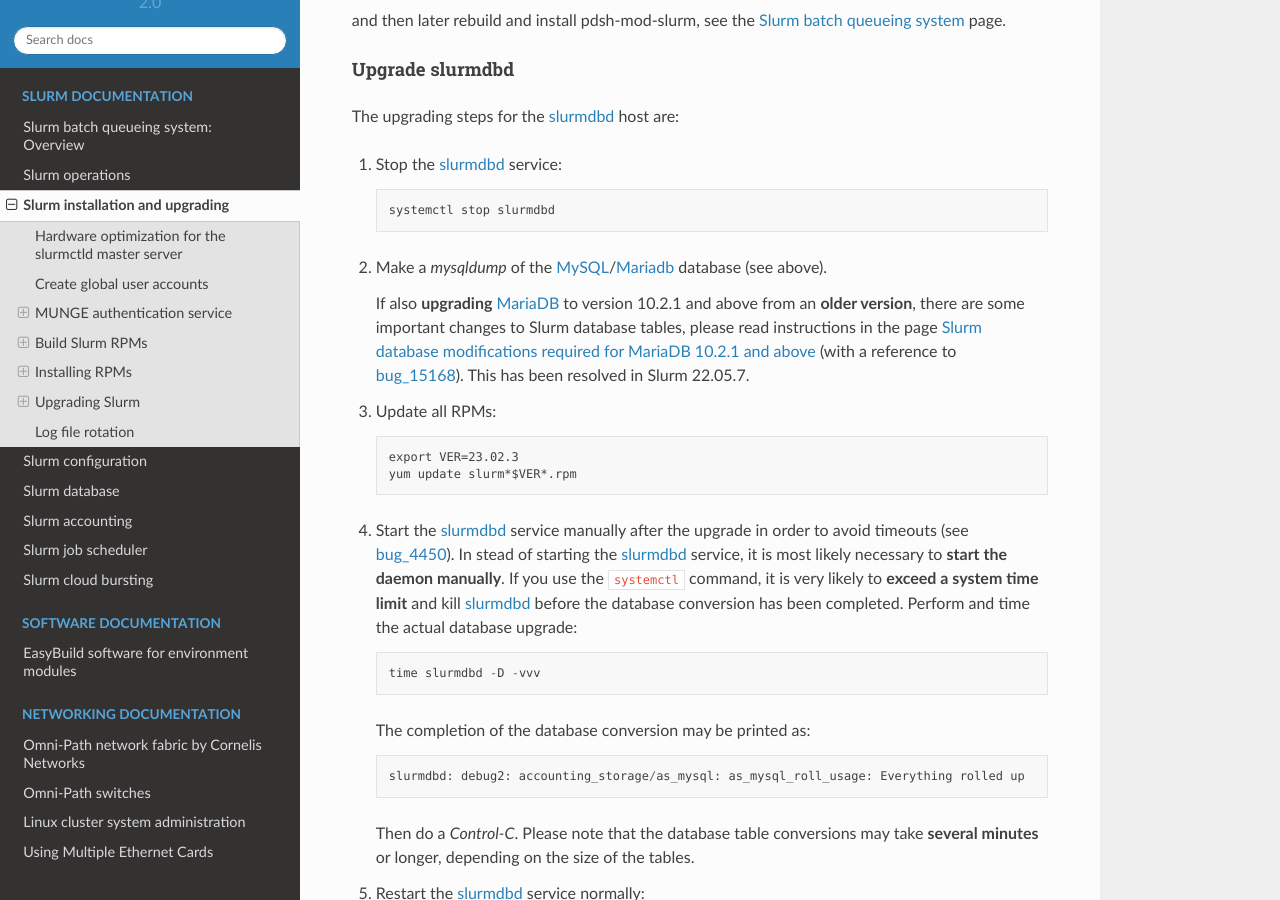
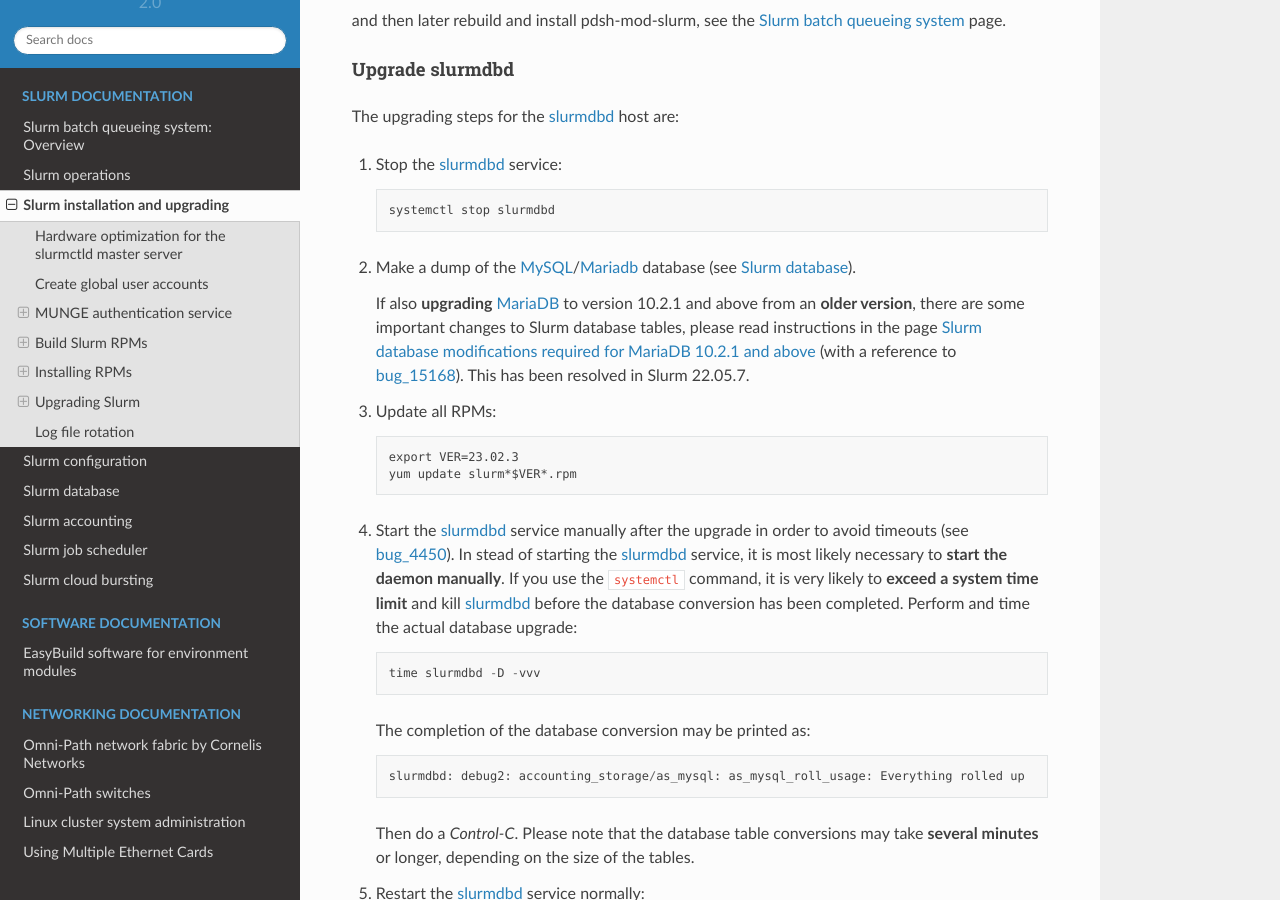
Before and after one commit to OleHolmNielsen/Niflheim_system, a Sphinx documentation site: the page built from docs/Slurm_installation.rst, in a window 1280 px wide and 900 px high, scrolled down 16434 px. Built offline with Sphinx 7.4.7 and the Read the Docs theme 2.0.0, drawn with Linux system fonts in a browser that asks for light colours.

Commit message:
Database dump reference

```diff
--- a/docs/Slurm_installation.rst
+++ b/docs/Slurm_installation.rst
@@ -705,7 +705,7 @@ The upgrading steps for the slurmdbd_ host are:
 
      systemctl stop slurmdbd
 
-2. Make a *mysqldump* of the MySQL_/Mariadb_ database (see above).
+2. Make a dump of the MySQL_/Mariadb_ database (see :ref:`Slurm_database`).
 
    If also **upgrading** MariaDB_ to version 10.2.1 and above from an **older version**,
    there are some important changes to Slurm database tables,
```
